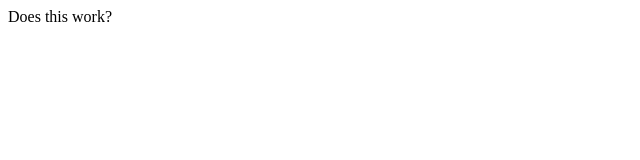
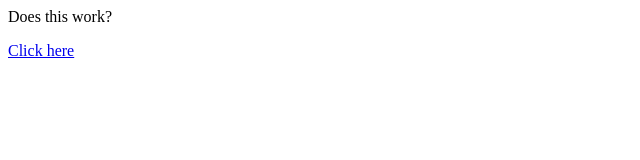
Before and after one commit to cleoette/cleoette.github.io, a plain HTML site: page index.html in a window 1280 px wide. Shown: the full height of the page, 0-640 px from the left. Drawn offline with Linux system fonts and the light colour scheme.

Commit message:
test link

```diff
--- a/index.html
+++ b/index.html
@@ -1,3 +1,5 @@
 <html>
 <p> Does this work?</p>
+
+<a href="http://www.google.com">Click here</a>
 </html>
```
